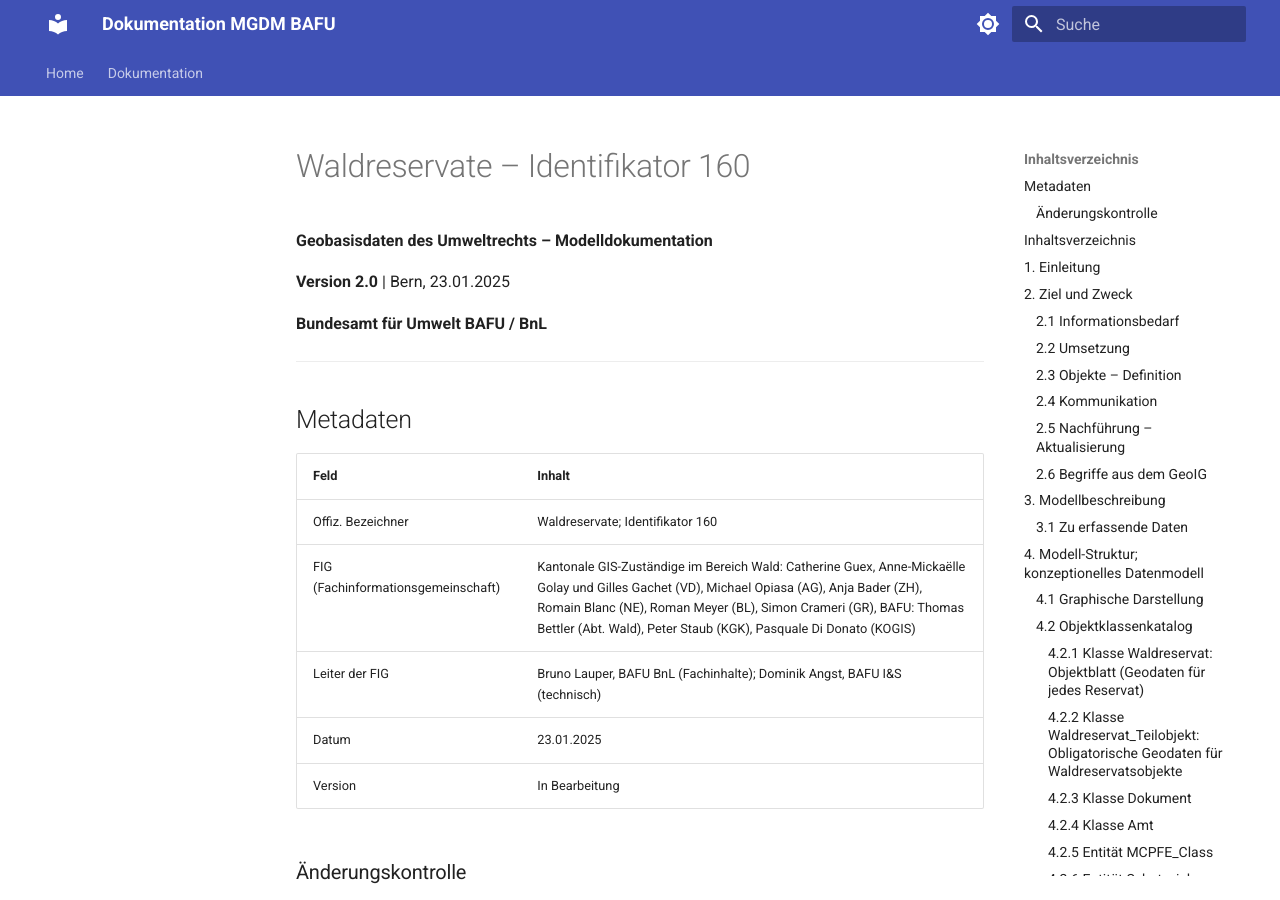
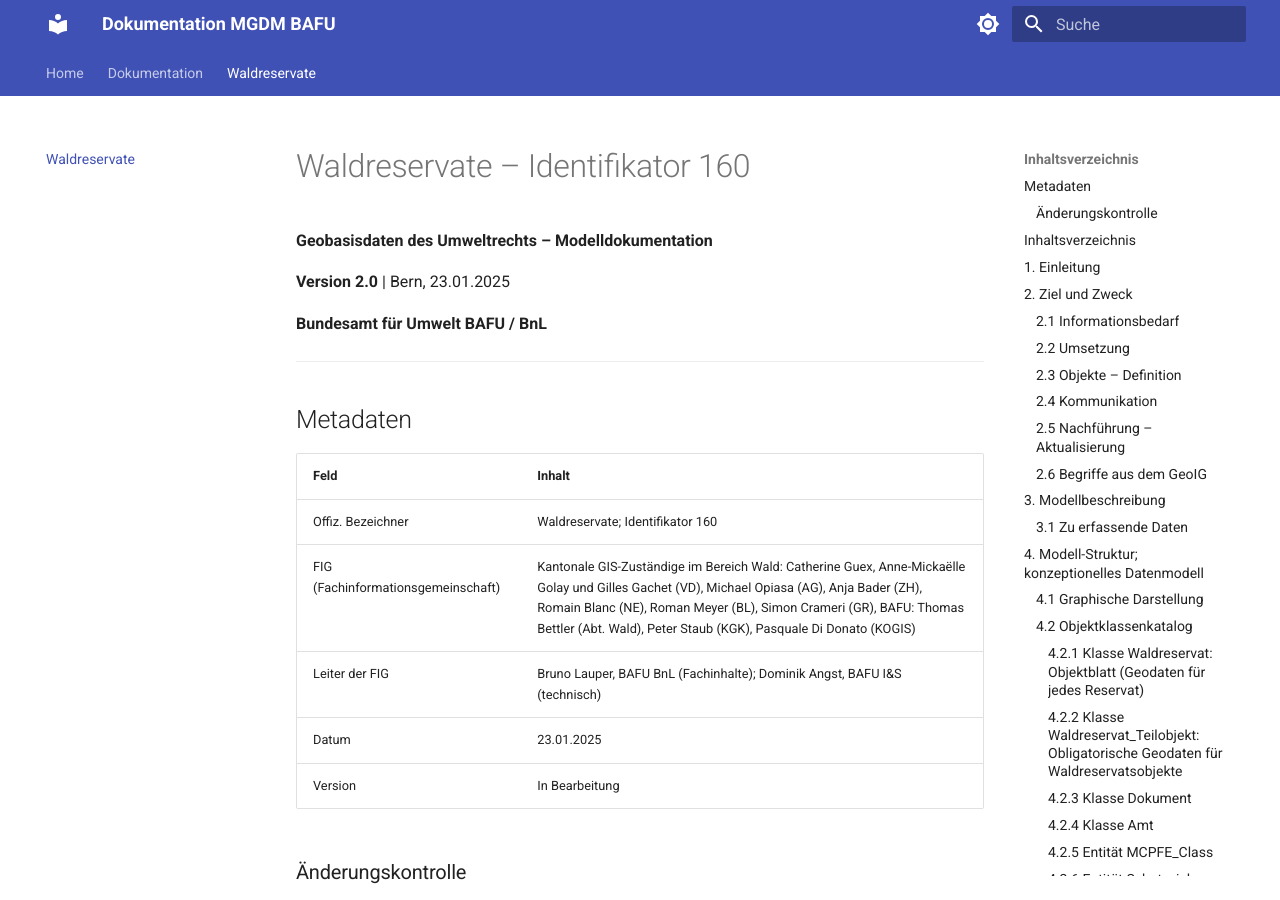
Before and after one commit to nrohrbach/MGDM-Dokus, an MkDocs documentation site: the page built from docs/Waldreservate.md, in a window 1280 px wide and 900 px high. Built offline with MkDocs 1.6.1 and Material for MkDocs 9.7.7, drawn with Linux system fonts in a browser that asks for light colours.

Commit message:
Add Waldreservate to navigation

```diff
--- a/mkdocs.yml
+++ b/mkdocs.yml
@@ -42,3 +42,4 @@ markdown_extensions:
 nav:
   - Home: index.md
   - Dokumentation: Flachmoore/Modelldokumentation.md
+  - Waldreservate: Waldreservate.md
```
